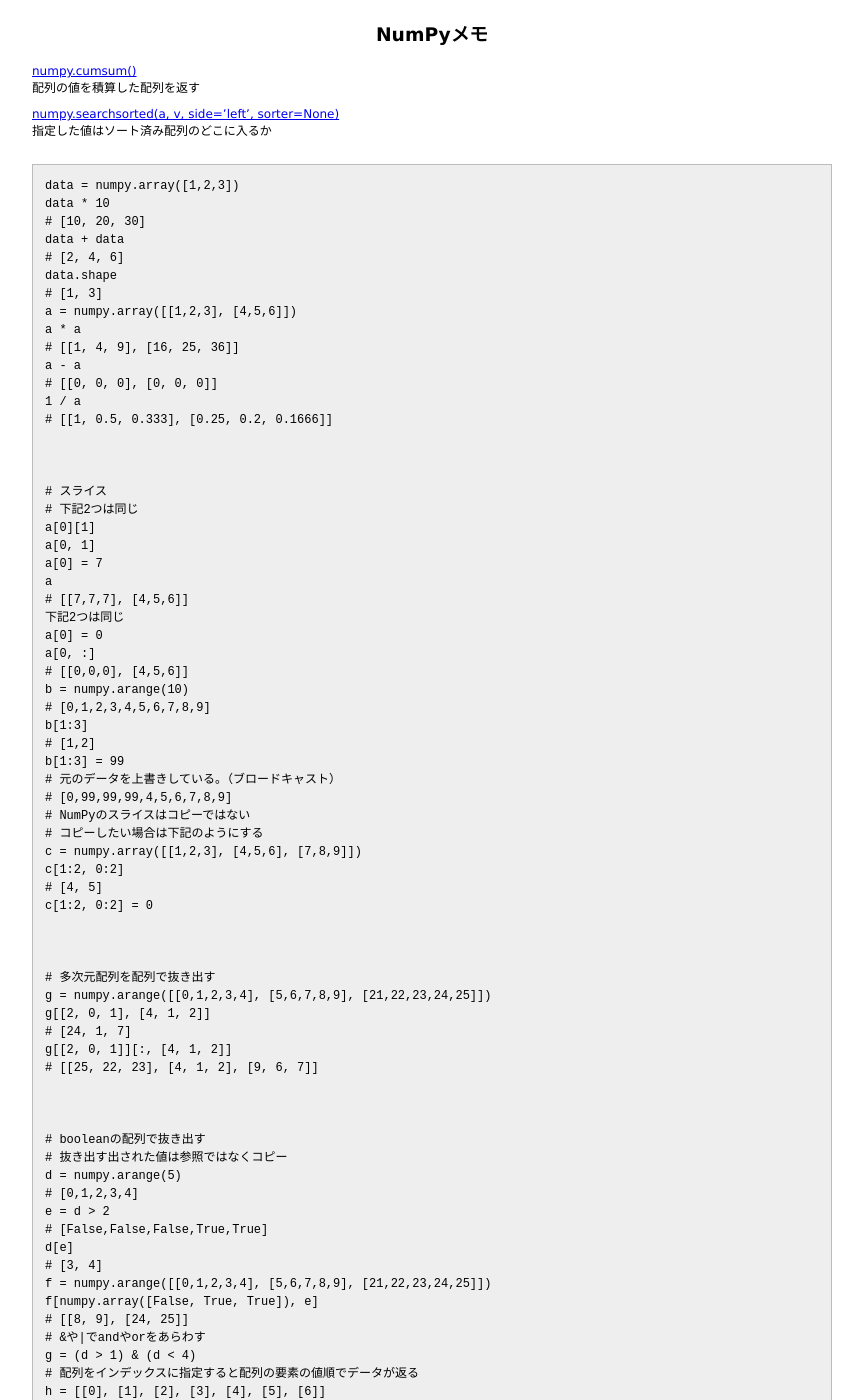
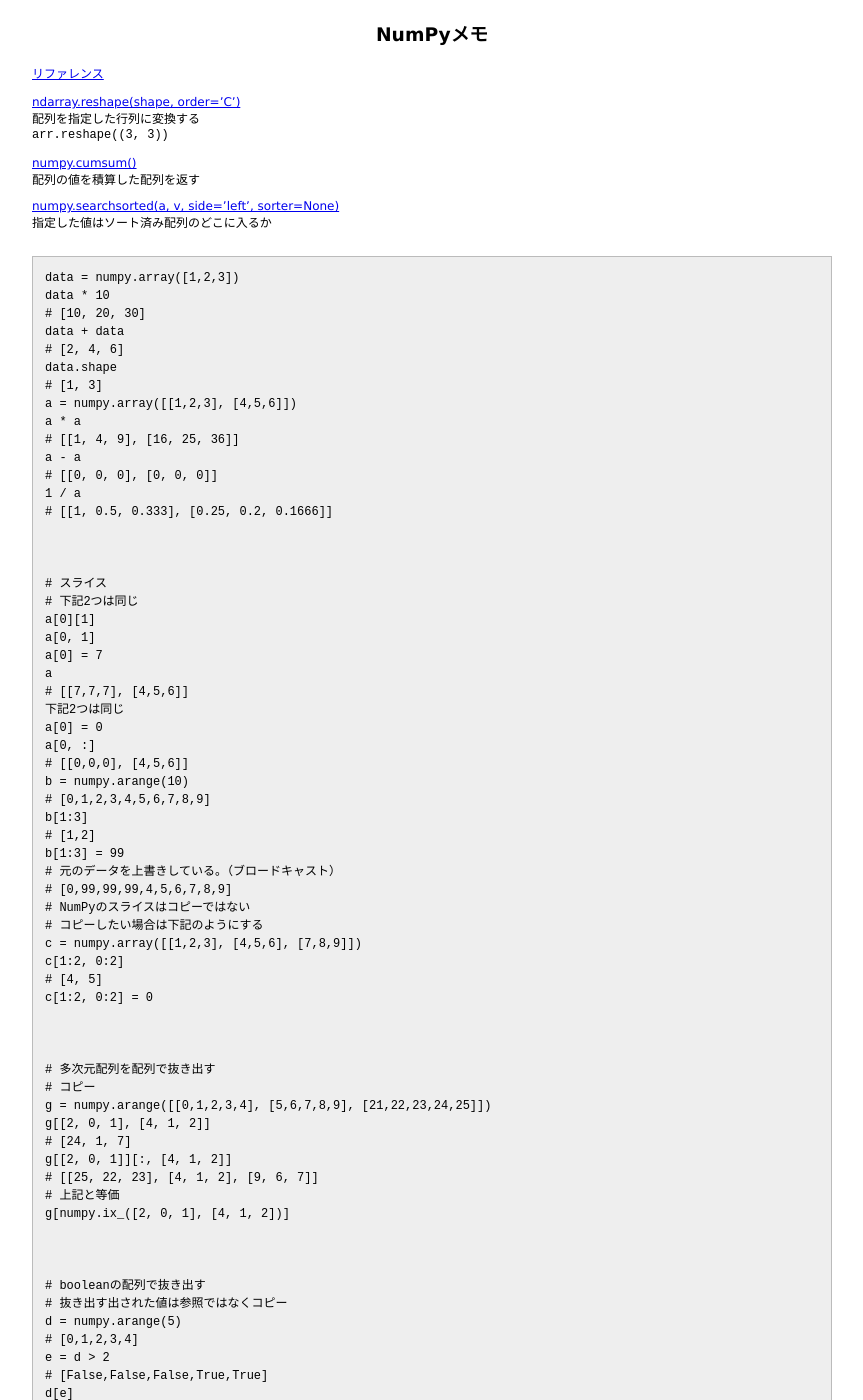
Before and after one commit to 38elements/38elements.github.com, a Jekyll site: the page built from _posts/2016-04-26-numpy.md, in a window 1280 px wide and 1400 px high. Shown: the whole window, without its empty margins (208-1071 px from the left). Built offline with Jekyll 4.4.1, drawn with Linux system fonts in a browser that asks for light colours; some of the changed text lies outside the part shown.

Commit message:
Update 2016-04-26-numpy.md

```diff
--- a/_posts/2016-04-26-numpy.md
+++ b/_posts/2016-04-26-numpy.md
@@ -2,6 +2,12 @@
 layout: posts
 title: NumPyメモ
 ---
+[リファレンス](https://docs.scipy.org/doc/numpy-1.10.1/reference/index.html)
+<br>
+[ndarray.reshape(shape, order='C')](https://docs.scipy.org/doc/numpy-1.10.1/reference/generated/numpy.ndarray.reshape.html)
+配列を指定した行列に変換する
+`arr.reshape((3, 3))`
+
 [numpy.cumsum()](https://docs.scipy.org/doc/numpy-1.10.0/reference/generated/numpy.cumsum.html)
 配列の値を積算した配列を返す
 
@@ -55,11 +61,14 @@ c[1:2, 0:2] = 0
 
 
 # 多次元配列を配列で抜き出す
+# コピー
 g = numpy.arange([[0,1,2,3,4], [5,6,7,8,9], [21,22,23,24,25]])
 g[[2, 0, 1], [4, 1, 2]]
 # [24, 1, 7]
 g[[2, 0, 1]][:, [4, 1, 2]]
 # [[25, 22, 23], [4, 1, 2], [9, 6, 7]]
+# 上記と等価
+g[numpy.ix_([2, 0, 1], [4, 1, 2])]
 
 
 
```
